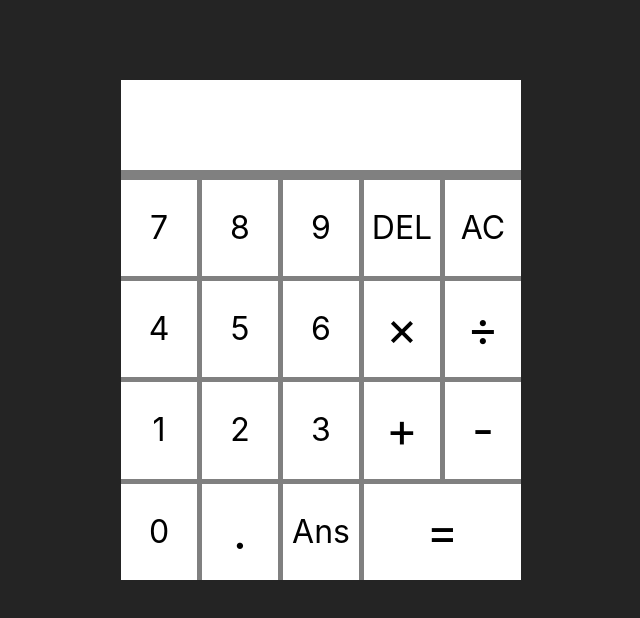
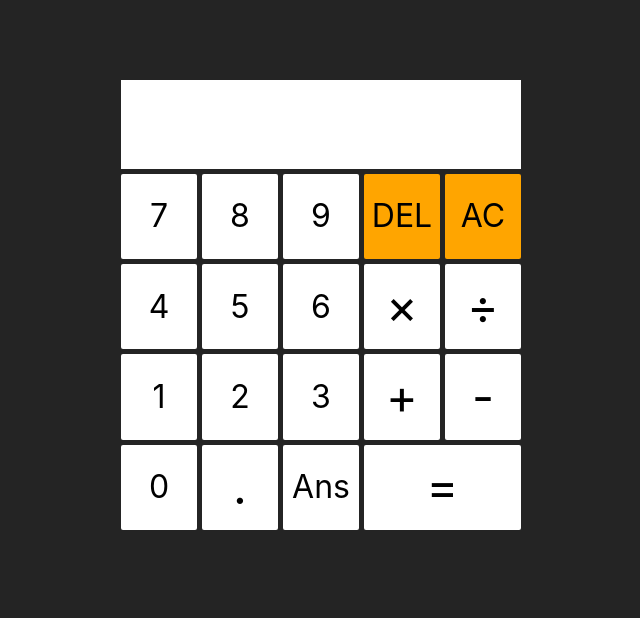
Before and after one commit to angelrcd/calculator, a React (Vite) app: page / in a window 1280 px wide. Shown: the top 618 px of the page, without its empty margins (319-959 px from the left). Built offline with nearby package versions, Linux system fonts and the light colour scheme.

Commit message:
Improved CSS styling
Added animation to button press
Made AC and DEL buttons orange

```diff
--- a/components/ButtonPanel.jsx
+++ b/components/ButtonPanel.jsx
@@ -6,8 +6,8 @@ function ButtonPanel( {addChar, deleteLast, emptyDisplay, displayResult} ) {
       <div onClick={() => addChar('7')} className="button">7</div>
       <div onClick={() => addChar('8')} className="button">8</div>
       <div onClick={() => addChar('9')} className="button">9</div>
-      <div onClick={deleteLast} className="button">DEL</div>
-      <div onClick={emptyDisplay} className="button">AC</div>
+      <div onClick={deleteLast} className="button orange-button">DEL</div>
+      <div onClick={emptyDisplay} className="button orange-button">AC</div>
       <div onClick={() => addChar('4')} className="button">4</div>
       <div onClick={() => addChar('5')} className="button">5</div>
       <div onClick={() => addChar('6')} className="button">6</div>
--- a/src/index.css
+++ b/src/index.css
@@ -44,12 +44,11 @@ button:focus-visible {
 
 .calculator-body {
   width: 400px;
-  height: 500px;
-  background: grey;
+  height: 450px;
   margin: 10vh auto;
   display: flex;
   flex-direction: column;
-  gap: 10px;
+  gap: 5px;
 }
 
 .display {
@@ -90,6 +89,21 @@ button:focus-visible {
   display: flex;
   justify-content: center;
   align-items: center;
+  border-radius: 2px;
+
+  user-select: none;
+}
+
+.button:hover {
+  filter: brightness(95%);
+}
+
+.button:active {
+  transform: translateY(2px);
+}
+
+.orange-button {
+  background: orange;
 }
 
 .equal-button {
```
